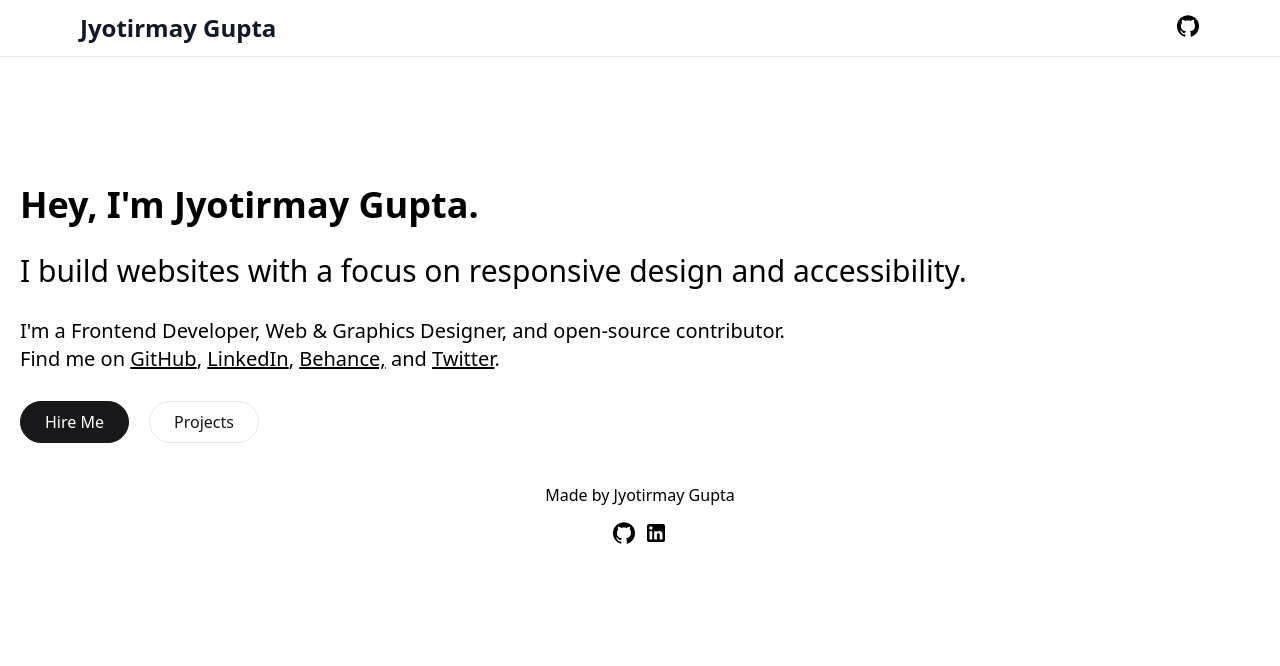
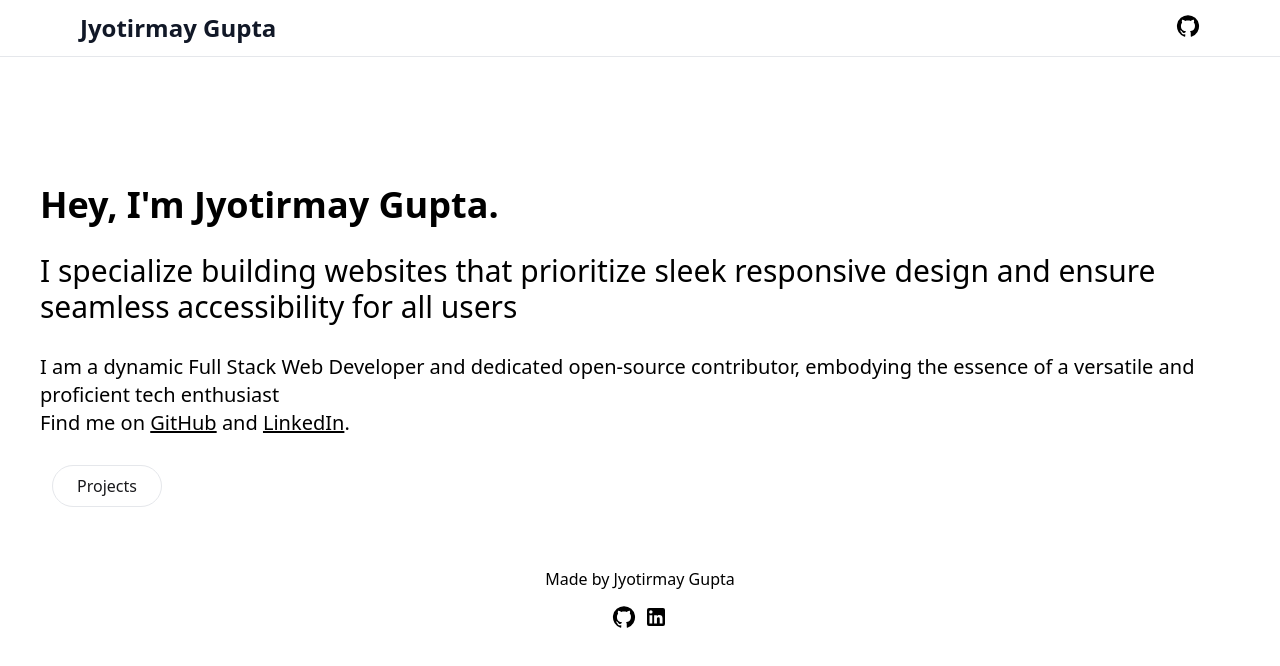
Before and after one commit to jyotirmaygithub/Personal-Portfolio, a React (Create React App) app: page / in a window 1280 px wide. Shown: the top 666 px of the page. Built offline with nearby package versions, Linux system fonts and the light colour scheme.

Commit message:
First page alteration

```diff
--- a/public/index.html
+++ b/public/index.html
@@ -2,7 +2,7 @@
 <html lang="en">
   <head>
     <meta charset="utf-8" />
-    <link rel="icon" type="image/icon" href="../src//Assets/Logo.svg" />
+    <link rel="icon" type="image/icon" href="Logo.svg">
     <meta name="viewport" content="width=device-width, initial-scale=1" />
     <meta name="theme-color" content="#000000" />
     <meta
--- a/src/Components/AboutMe.js
+++ b/src/Components/AboutMe.js
@@ -3,60 +3,34 @@ import React from 'react';
 export default function AboutMe(){
   return (
     <div>
-      <div className="mt-20 flex flex-col items-start space-y-5 md:mt-32 md:space-y-7 md:px-5 lg:mt-32">
+      <div className="m-5 mt-20 flex flex-col items-start space-y-5 md:mt-32 md:space-y-7 md:px-5 lg:mt-32">
         <h1 className="text-4xl font-semibold">
           Hey, I'm Jyotirmay Gupta. <br />{' '}
         </h1>
         <h2 className="text-3xl">
-          I build websites with a focus on responsive design and accessibility.
-        </h2>
+        I specialize building websites that prioritize sleek responsive design and ensure seamless accessibility for all users        </h2>
         <p className="text-xl">
-          I'm a Frontend Developer, Web & Graphics Designer, and open-source
-          contributor. <br /> Find me on{' '}
+        I am a dynamic Full Stack Web Developer and dedicated open-source contributor, embodying the essence of a versatile and proficient tech enthusiast <br /> Find me on{' '}
           <a
-            href="https://github.com/vikrammahto"
+            href="https://github.com/jyotirmaygithub"
             target="_blank"
             rel="noopener noreferrer"
             className="underline"
           >
             GitHub
           </a>
-          ,{' '}
+          {' '} and  {' '}
           <a
-            href="https://www.linkedin.com/in/vikrammahto/"
+            href="https://www.linkedin.com/in/jyotirmay-gupta/"
             target="_blank"
             rel="noopener noreferrer"
             className="underline"
           >
             LinkedIn
           </a>
-          ,{' '}
-          <a
-            href="https://www.behance.net/vikrammahto"
-            target="_blank"
-            rel="noopener noreferrer"
-            className="underline"
-          >
-            Behance,
-          </a>{' '}
-          and{' '}
-          <a
-            href="https://twitter.com/here_vikram"
-            target="_blank"
-            rel="noopener noreferrer"
-            className="underline"
-          >
-            Twitter
-          </a>
           .
         </p>
         <div className="flex w-full items-center md:flex-row md:justify-start md:space-x-5 md:space-y-0">
-          <a
-            href="https://www.linkedin.com/in/vikrammahto/"
-            className="border border-zinc-900 bg-zinc-900 text-white px-6 py-2 rounded-full"
-          >
-            Hire Me
-          </a>
           <a
             href="#projects"
             className="border border-gray-200 text-zinc-900 px-6 py-2 rounded-full ms-3"
```
Also changed, not shown: public/Logo.svg (renamed from src/Assets/Logo.svg).
